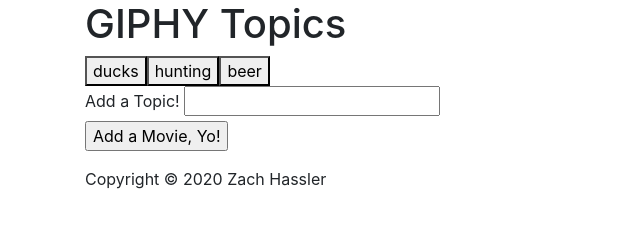
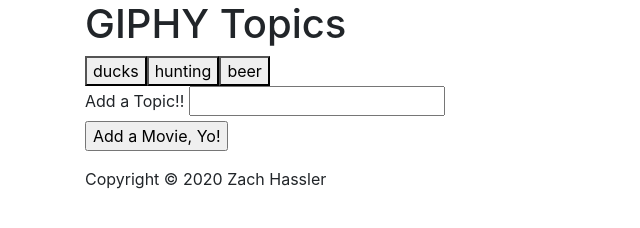
Before and after one commit to Topduck/GIPHY_API_Page, a plain HTML site: page index.html in a window 1280 px wide. Shown: the full height of the page, 0-640 px from the left. Drawn offline with nearby package versions, Linux system fonts and the light colour scheme.

Commit message:
Trying to upload my final fixes

```diff
--- a/index.html
+++ b/index.html
@@ -19,7 +19,7 @@
     <h1>GIPHY Topics</h1>
       <div id="buttons-view"></div>
         <form id="topic-form">
-        <label for="topic-input">Add a Topic!</label>
+        <label for="topic-input">Add a Topic!!</label>
         <input type="text" id="topic-input">
         <br>
         <!-- Button triggers new topic to be added -->
```
